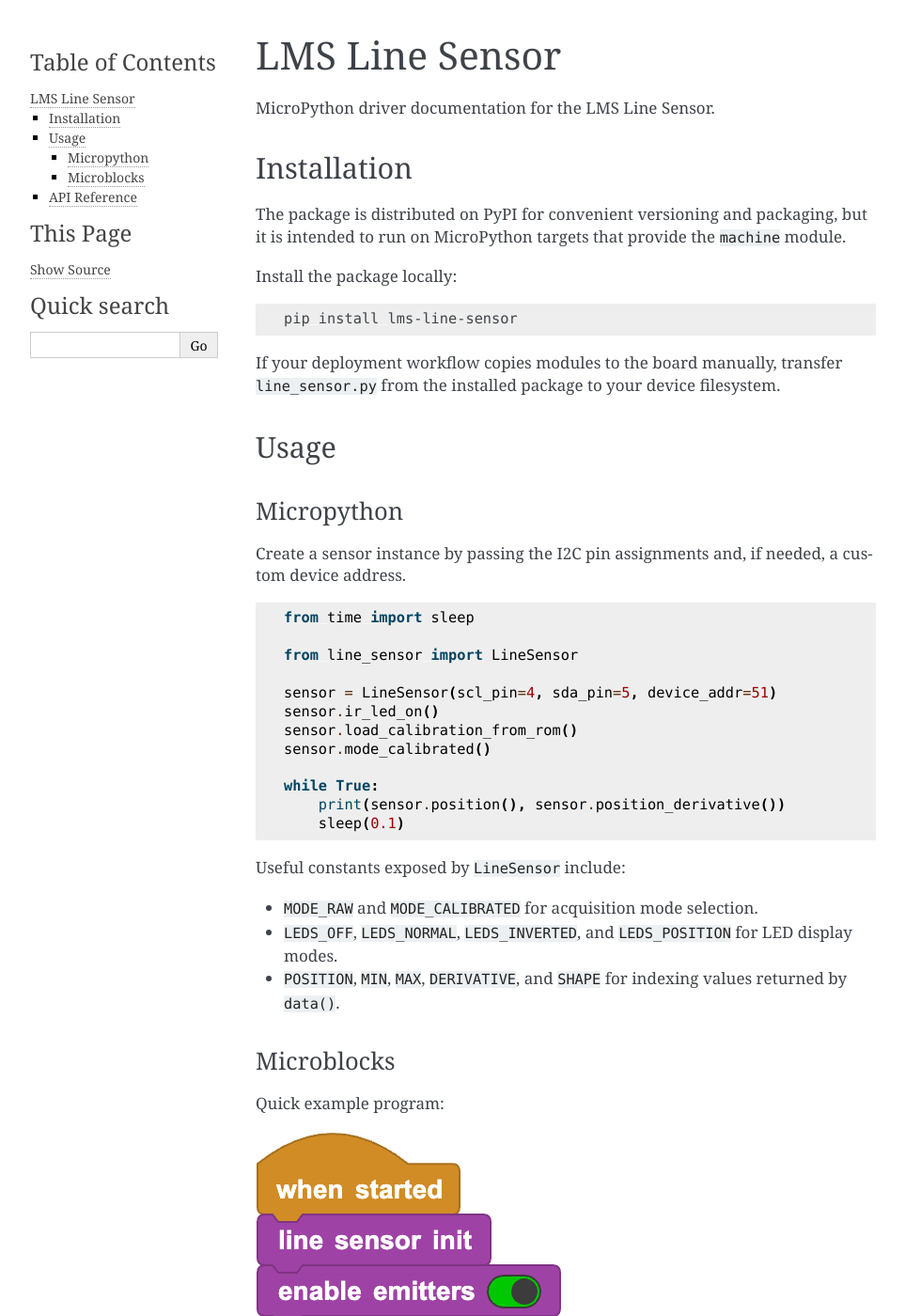
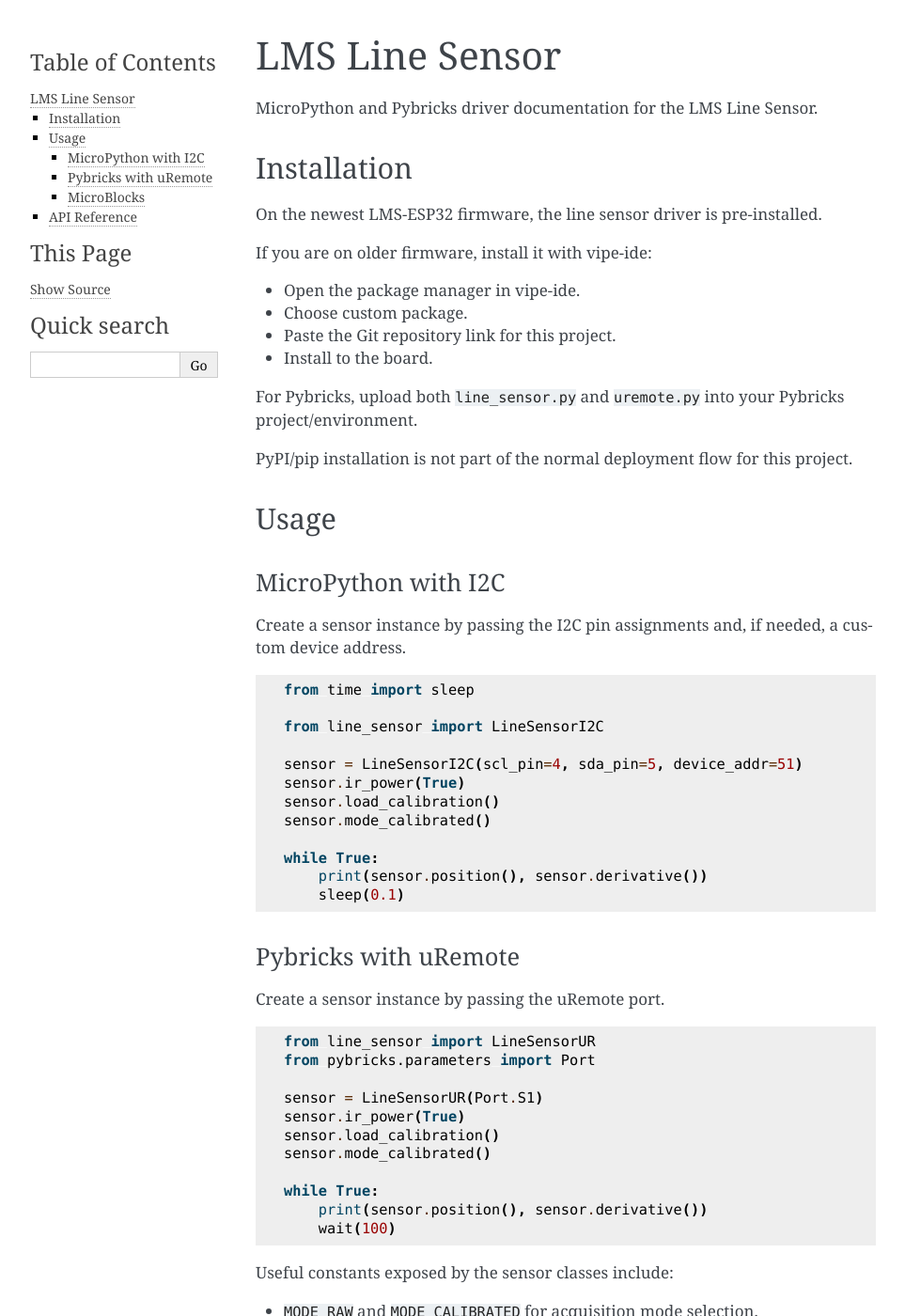
Before and after one commit to AntonsMindstorms/lms-line-sensor, a Sphinx documentation site: the page built from docs/index.rst, in a window 1280 px wide and 1400 px high. Shown: the whole window at 94% size, without its empty margins (148-1111 px from the left). Built offline with Sphinx 7.4.7, drawn with Linux system fonts in a browser that asks for light colours; the version number is read from the project's files by our own code; some of the changed text lies outside the part shown.

Commit message:
Added uremote library and examples for Pybricks and EV3. Updated docs and README.

```diff
--- a/docs/index.rst
+++ b/docs/index.rst
@@ -1,26 +1,29 @@
 LMS Line Sensor
 ===============
 
-MicroPython driver documentation for the LMS Line Sensor.
+MicroPython and Pybricks driver documentation for the LMS Line Sensor.
 
 Installation
 ------------
 
-The package is distributed on PyPI for convenient versioning and packaging, but it is intended to run on MicroPython targets that provide the ``machine`` module.
+On the newest LMS-ESP32 firmware, the line sensor driver is pre-installed.
 
-Install the package locally:
+If you are on older firmware, install it with vipe-ide:
 
-.. code-block:: bash
+- Open the package manager in vipe-ide.
+- Choose custom package.
+- Paste the Git repository link for this project.
+- Install to the board.
 
-   pip install lms-line-sensor
+For Pybricks, upload both ``line_sensor.py`` and ``uremote.py`` into your Pybricks project/environment.
 
-If your deployment workflow copies modules to the board manually, transfer ``line_sensor.py`` from the installed package to your device filesystem.
+PyPI/pip installation is not part of the normal deployment flow for this project.
 
 Usage
 -----
 
-Micropython
-***********
+MicroPython with I2C
+********************
 
 Create a sensor instance by passing the I2C pin assignments and, if needed, a custom device address.
 
@@ -28,24 +31,44 @@
 
    from time import sleep
 
-   from line_sensor import LineSensor
+   from line_sensor import LineSensorI2C
 
-   sensor = LineSensor(scl_pin=4, sda_pin=5, device_addr=51)
-   sensor.ir_led_on()
-   sensor.load_calibration_from_rom()
+   sensor = LineSensorI2C(scl_pin=4, sda_pin=5, device_addr=51)
+   sensor.ir_power(True)
+   sensor.load_calibration()
    sensor.mode_calibrated()
 
    while True:
-       print(sensor.position(), sensor.position_derivative())
+       print(sensor.position(), sensor.derivative())
        sleep(0.1)
 
-Useful constants exposed by ``LineSensor`` include:
+Pybricks with uRemote
+*********************
+
+Create a sensor instance by passing the uRemote port.
+
+.. code-block:: python
+
+   from line_sensor import LineSensorUR
+   from pybricks.parameters import Port
+
+   sensor = LineSensorUR(Port.S1)
+   sensor.ir_power(True)
+   sensor.load_calibration()
+   sensor.mode_calibrated()
+
+   while True:
+       print(sensor.position(), sensor.derivative())
+       wait(100)
+
+Useful constants exposed by the sensor classes include:
 
 - ``MODE_RAW`` and ``MODE_CALIBRATED`` for acquisition mode selection.
-- ``LEDS_OFF``, ``LEDS_NORMAL``, ``LEDS_INVERTED``, and ``LEDS_POSITION`` for LED display modes.
+- ``LEDS_OFF``, ``LEDS_VALUES``, ``LEDS_VALUES_INVERTED``, ``LEDS_POSITION``, and ``LEDS_MAX`` for LED display modes.
 - ``POSITION``, ``MIN``, ``MAX``, ``DERIVATIVE``, and ``SHAPE`` for indexing values returned by ``data()``.
+- ``SHAPE_STRAIGHT``, ``SHAPE_T``, ``SHAPE_L_LEFT``, ``SHAPE_L_RIGHT``, ``SHAPE_Y``, and ``SHAPE_NONE`` for line shape constants.
 
-Microblocks
+MicroBlocks
 ***********
 
 Quick example program:
```
Also changed, not shown: README.md (+69 -44 lines), 7 other files.
